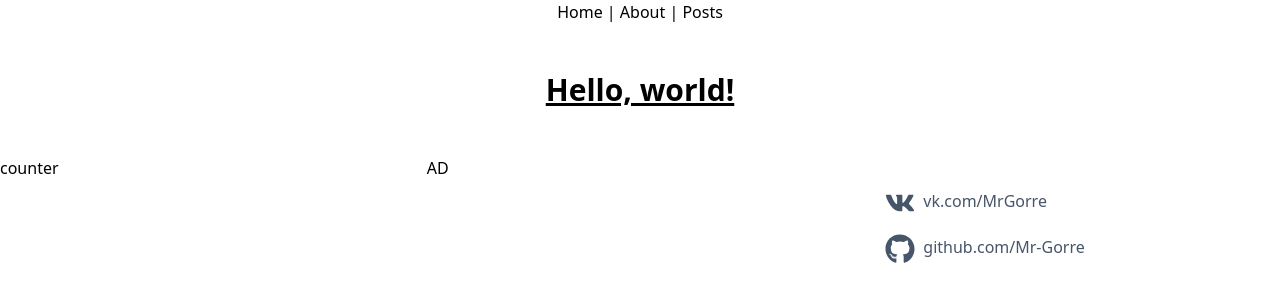
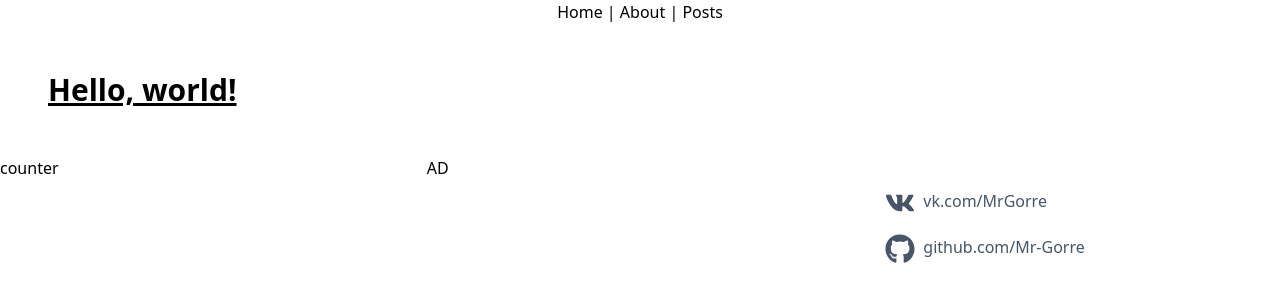
Before and after one commit to Mr-Gorre/BlogGorre, a Next.js app: page / in a window 1280 px wide. Shown: the top 302 px of the page. Built offline with nearby package versions, Linux system fonts and the light colour scheme; a small style sheet from the web is missing.

Commit message:
change layout appliens and add style for hihtlight

```diff
--- a/components/layout.tsx
+++ b/components/layout.tsx
@@ -9,7 +9,7 @@ function Layout({ children }) {
       <div className="container mx-auto">
         <Header>
         </Header>
-        <div className="text-center">
+        <div>
           {children}
         </div>
         <Footer>
--- a/pages/_app.tsx
+++ b/pages/_app.tsx
@@ -1,15 +1,22 @@
 import '../styles/global.css';
 import { AppProps } from 'next/app';
 import Head from 'next/head';
+import Layout from '../components/layout';
 
 function MyApp({ Component, pageProps }: AppProps) {
   return (
     <>
       <Head>
-      <meta name="yandex-verification" content="efe9e930e66cba53" />
-      <script async  crossOrigin="anonymous" src="https://pagead2.googlesyndication.com/pagead/js/adsbygoogle.js?client=ca-pub-2293003440161756"></script>
+        <meta name="yandex-verification" content="efe9e930e66cba53" />
+        <script async crossOrigin="anonymous" src="https://pagead2.googlesyndication.com/pagead/js/adsbygoogle.js?client=ca-pub-2293003440161756"></script>
+        <link
+            rel="stylesheet"
+            href="https://unpkg.com/prism-themes@1.6.0/themes/prism-vsc-dark-plus.css"
+          ></link>
       </Head>
-      <Component {...pageProps} />
+      <Layout>
+        <Component {...pageProps} />
+      </Layout>
     </>
   );
 }
--- a/pages/about.tsx
+++ b/pages/about.tsx
@@ -7,7 +7,7 @@ import Layout from "../components/layout";
 
 function About() {
   return (
-    <Layout>
+    <>
       <div className="p-6 bg-black max-w-sm mx-auto text-white rounded-xl flex space-x-4">
         <div className="shrink-0">
           <div className="h-12 w-12">
@@ -21,7 +21,7 @@ function About() {
           <p className="text-gray-500">Igor Potashev </p>
         </div>
       </div>
-    </Layout>
+    </>
   );
 }
 
--- a/pages/index.tsx
+++ b/pages/index.tsx
@@ -4,11 +4,11 @@ import Layout from "../components/layout";
 
 function Index() {
   return (
-    <Layout>
+    <>
       <h1 className="text-3xl font-bold underline p-6 m-6">
         Hello, world!
       </h1>
-    </Layout>
+    </>
   );
 }
 
```
